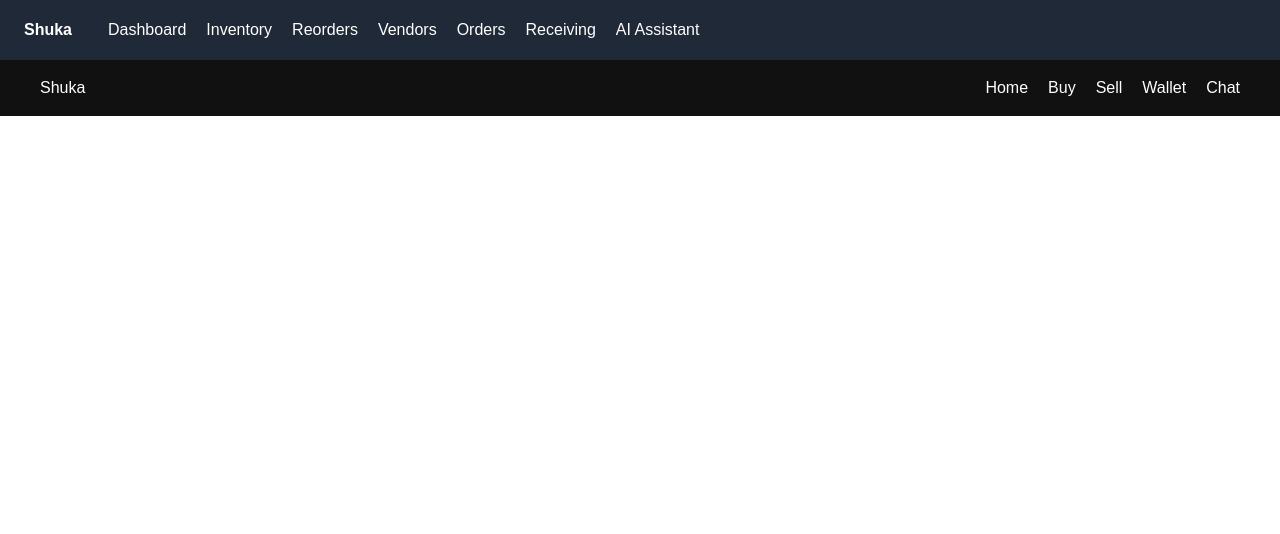
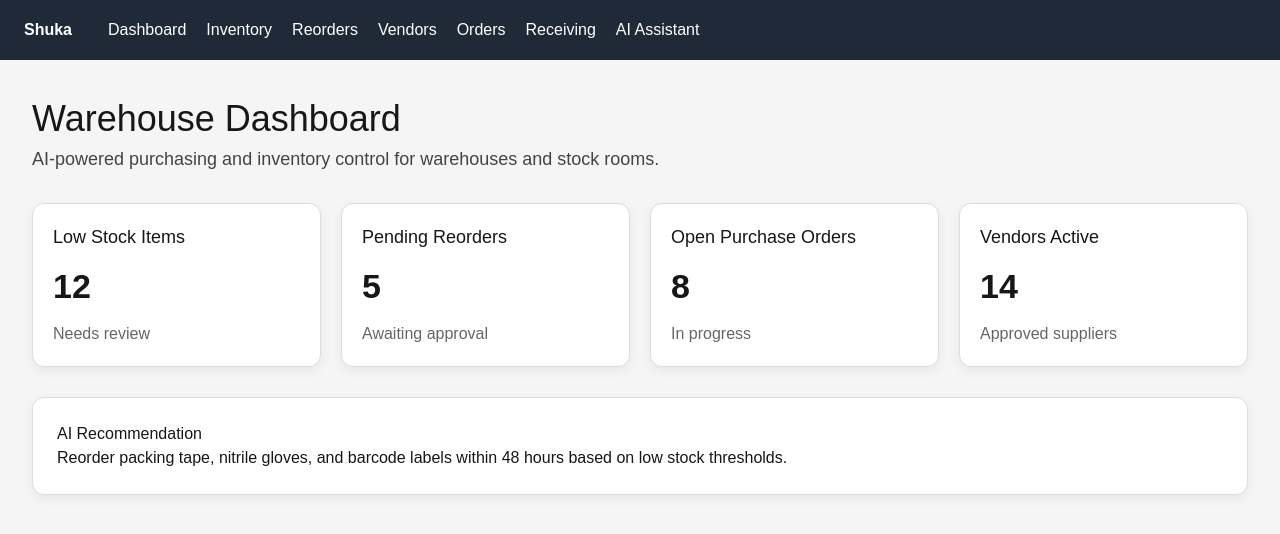
Before and after one commit to Gr33nstonecorp/shuka, a Next.js app: page / in a window 1280 px wide. Shown: the top 534 px of the page. Built offline with nearby package versions, Linux system fonts and the light colour scheme.

Commit message:
Update page.tsx

```diff
--- a/app/page.tsx
+++ b/app/page.tsx
@@ -1,44 +1,61 @@
-import Link from "next/link";
-import "./globals.css";
+export default function DashboardPage() {
+  const cards = [
+    { title: "Low Stock Items", value: "12", note: "Needs review" },
+    { title: "Pending Reorders", value: "5", note: "Awaiting approval" },
+    { title: "Open Purchase Orders", value: "8", note: "In progress" },
+    { title: "Vendors Active", value: "14", note: "Approved suppliers" },
+  ];
 
-export const metadata = {
-  title: "Shuka",
-  description: "AI Marketplace",
-};
+  return (
+    <main style={{ padding: "32px" }}>
+      <h1 style={{ marginTop: 0, fontSize: "36px" }}>Warehouse Dashboard</h1>
+      <p style={{ fontSize: "18px", color: "#444" }}>
+        AI-powered purchasing and inventory control for warehouses and stock rooms.
+      </p>
 
-export default function RootLayout({
-  children,
-}: {
-  children: React.ReactNode;
-}) {
-  return (
-    <html lang="en">
-      <body style={{ margin: 0, fontFamily: "Arial, sans-serif" }}>
+      <div
+        style={{
+          display: "grid",
+          gridTemplateColumns: "repeat(auto-fit, minmax(220px, 1fr))",
+          gap: "20px",
+          marginTop: "30px",
+        }}
+      >
+        {cards.map((card) => (
+          <div
+            key={card.title}
+            style={{
+              background: "white",
+              borderRadius: "12px",
+              padding: "20px",
+              boxShadow: "0 4px 12px rgba(0,0,0,0.06)",
+              border: "1px solid #ddd",
+            }}
+          >
+            <h2 style={{ marginTop: 0, fontSize: "18px" }}>{card.title}</h2>
+            <div style={{ fontSize: "34px", fontWeight: "bold", margin: "10px 0" }}>
+              {card.value}
+            </div>
+            <p style={{ marginBottom: 0, color: "#666" }}>{card.note}</p>
+          </div>
+        ))}
+      </div>
 
-        <nav
-          style={{
-            display: "flex",
-            justifyContent: "space-between",
-            alignItems: "center",
-            padding: "16px 40px",
-            background: "#111",
-            color: "white",
-          }}
-        >
-          <h2 style={{ margin: 0 }}>Shuka</h2>
-
-          <div style={{ display: "flex", gap: "20px" }}>
-            <Link href="/" style={{ color: "white" }}>Home</Link>
-            <Link href="/buy" style={{ color: "white" }}>Buy</Link>
-            <Link href="/sell" style={{ color: "white" }}>Sell</Link>
-            <Link href="/wallet" style={{ color: "white" }}>Wallet</Link>
-            <Link href="/chat" style={{ color: "white" }}>Chat</Link>
-          </div>
-        </nav>
-
-        {children}
-
-      </body>
-    </html>
+      <div
+        style={{
+          marginTop: "30px",
+          background: "white",
+          borderRadius: "12px",
+          padding: "24px",
+          boxShadow: "0 4px 12px rgba(0,0,0,0.06)",
+          border: "1px solid #ddd",
+        }}
+      >
+        <h2 style={{ marginTop: 0 }}>AI Recommendation</h2>
+        <p style={{ marginBottom: 0 }}>
+          Reorder packing tape, nitrile gloves, and barcode labels within 48 hours based on low stock thresholds.
+        </p>
+      </div>
+    </main>
   );
 }
```
